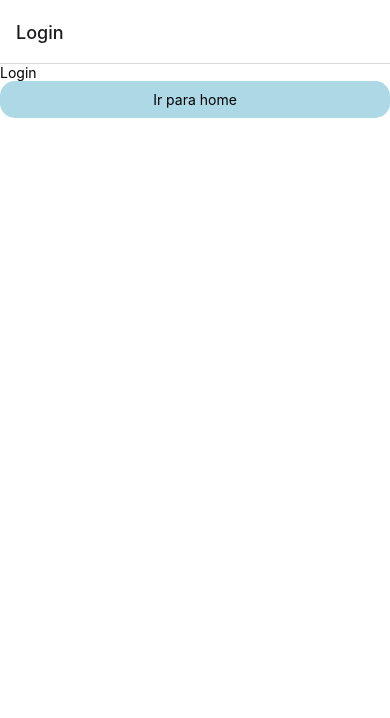
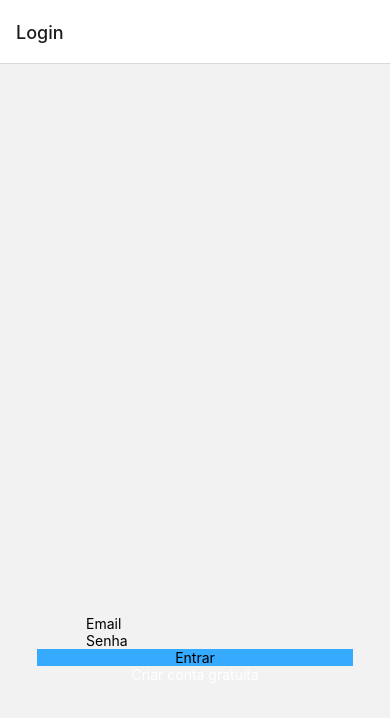
Before and after one commit to juliafclima/trabalho-react-NATIVE-grupo2, a React Native app in the folder trabalhog2/: screen / in a window 390 px wide. Shown: the top 718 px of the page. Built offline with nearby package versions, Linux system fonts and the light colour scheme.

Commit message:
Pagina Login

```diff
--- /dev/null
+++ b/package.json
@@ -0,0 +1,5 @@
+{
+  "dependencies": {
+    "react-native-paper": "^5.11.1"
+  }
+}
--- a/trabalhog2/src/screens/login/index.jsx
+++ b/trabalhog2/src/screens/login/index.jsx
@@ -1,28 +1,96 @@
-import { View, Text, StyleSheet, TouchableOpacity } from 'react-native'
+import React from 'react';
+import { View, KeyboardAvoidingView, Image, TextInput, TouchableOpacity, Text, StyleSheet } from 'react-native';
+import {Logo} from '../../assets/login/Logo-Cod-Farma.png'
 
 export const Login = ({ navigation }) => {
   return (
-    <View style={styles.container}>
-      <Text>Login</Text>
-      <TouchableOpacity style={styles.botao} onPress={() => navigation.navigate("Home")}>
-        <Text>
-          Ir para home
-        </Text>
-      </TouchableOpacity>
-    </View>
-  )
-};
+    <KeyboardAvoidingView style={styles.background}>
+      <View style={styles.containerLogo}>
+        <Image
+          source={Logo}
+        />
+      </View>
+
+      <View style={styles.container}>
+        <TextInput
+        style={styles.input}
+          placeholder="Email"
+          autoCorrect={false}
+          onChangeText={() => { }}
+        />
+
+        <TextInput
+        style={styles.input}
+          placeholder="Senha"
+          autoCorrect={false}
+          onChangeText={() => { }}
+        />
+
+        <TouchableOpacity style={styles.btnSubmit}>
+          <Text style={styles.btnText}>Entrar</Text>
+        </TouchableOpacity>
+
+        <TouchableOpacity style={styles.btnRegister}>
+          <Text style={styles.registerText}>Criar conta gratuita</Text>
+        </TouchableOpacity>
+
+      </View>
+    </KeyboardAvoidingView>
+
+  );
+}
 
 const styles = StyleSheet.create({
+  background: {
+    flex: 1,
+    alignItems: "center",
+    justifyContent: "center",
+    backgroundColor: "fff"
+  },
+
+  containerLogo: {
+    flex: 1,
+    justifyContent: "center",
+  },
+
   container: {
     flex: 1,
-    backgroundColor: '#fff',
+    alignItems: "center",
+    justifyContent: "center",
+    width: "90%",
+    paddingBottom: '50',
   },
-  botao: {
-    padding: 10,
+
+  imputed: {
+    backgroundColor:'FFF',
+    width:'90%',
+    marginBottom: '15',
+    color: '#222',
+    fontSize: '17',
+    borderRadius: '30',
+    paddingBottom: '10'
+  },
+
+  btnSubmit:{
+    backgroundColor: '#35AAFF',
+    width: '90%',
+    height: '45',
     alignItems: 'center',
-    borderRadius: 15,
-    width: '100%',
-    backgroundColor: 'lightblue',
+    justifyContent: 'center',
+    borderRadius: '30',
   },
-})
+
+  submitText:{
+    color: '#FFF',
+    fontSize: '18',
+  },
+
+  btnRegister:{
+  marginTop: '10',
+  },
+
+  registerText:{
+    color: '#FFF',
+  }
+
+});
```
Also changed, not shown: trabalhog2/src/assets/login/Logo-Cod-Farma.png (added), 1 other file (tests, documents, lock files or other folders).
